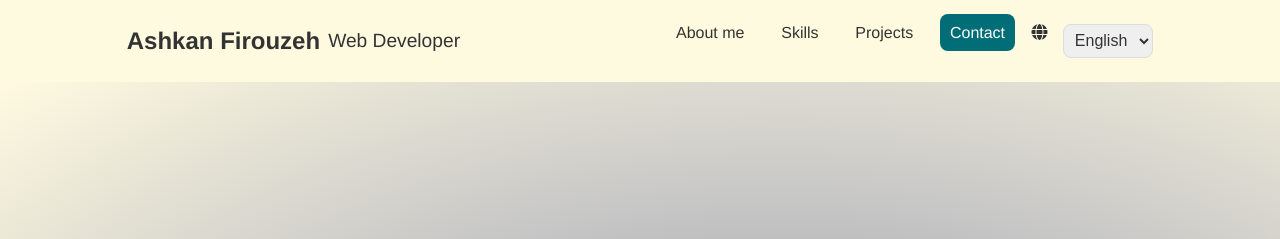
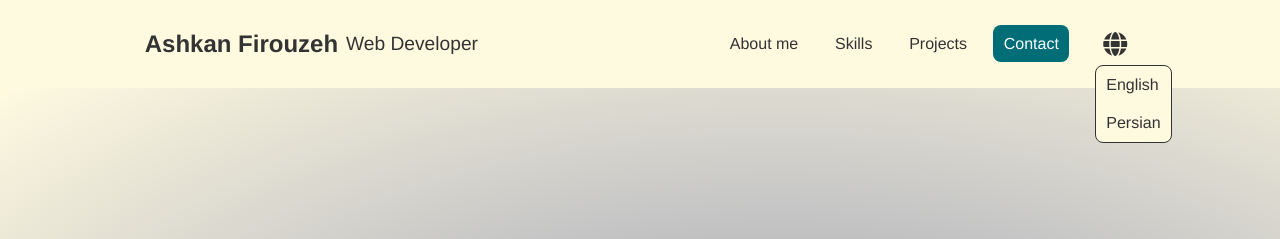
Before and after one commit to GhosTCoder20/My-Portfolio, a plain HTML site: page index.html in a window 1280 px wide. Shown: the top 239 px of the page. Drawn offline with Linux system fonts and the light colour scheme.

Commit message:
Some changes for language selector

```diff
--- a/Styles/Main.scss
+++ b/Styles/Main.scss
@@ -34,13 +34,16 @@ header {
       padding: 0;
       margin: 0;
       display: flex;
+      align-items: center;
       gap: $spacing-unit * 2;
-      #language {
-        padding: $spacing-unit * 0.8;
-        border-radius: 8px;
-        border: 1px solid $border-color;
-        color: $text-color;
-        font-size: 1rem;
+      z-index: 2;
+      .LanguageSelection {
+        display: flex;
+        align-items: center;
+        margin-left: 10px;
+        position: relative;
+        padding: $spacing-unit;
+        border-radius: 13px;
         cursor: pointer;
         transition: border-color $transition-duration $transition-ease,
           box-shadow $transition-duration $transition-ease;
@@ -48,8 +51,36 @@ header {
           border-color: $primary-color;
           box-shadow: $hover-shadow;
         }
+        i {
+          font-size: 1.5rem;
+          color: $text-color;
+        }
+        .lang-select {
+          list-style: none;
+          margin: 0;
+          padding: 0;
+          position: absolute;
+          top: 102%;
+          left: 0;
+          background-color: $background-color;
+          border-radius: 8px;
+          border: $text-color solid 1px;
+          li {
+            padding: 10px;
+            &:hover {
+              background-color: $primary-color;
+              color: $button-text-color;
+            }
+            &:nth-child(2){
+              border-radius: 0 0 8px 8px;
+            }
+            &:nth-child(1){
+              border-radius: 8px 8px 0 0;
+            }
+          }
+        }
       }
-      :nth-last-child(3) {
+      :nth-last-child(2) {
         a {
           background-color: $primary-color;
           padding: $spacing-unit * 1.3;
--- a/index.html
+++ b/index.html
@@ -25,11 +25,13 @@
             <a href="#projects" aria-label="Projects Section">Projects</a>
           </li>
           <li><a href="#contact" aria-label="Contact Section">Contact</a></li>
-          <label for="language"><i class="fa-solid fa-globe"></i></label>
-          <select name="language" id="language" aria-label="Select Language">
-            <option value="en">English</option>
-            <option value="per">Persian</option>
-          </select>
+          <div class="LanguageSelection">
+            <i class="fa-solid fa-globe"></i>
+            <ul class="lang-select">
+              <li>English</li>
+              <li>Persian</li>
+            </ul>
+          </div>
         </ul>
         <div class="brand">
           <h1>Ashkan Firouzeh</h1>
```
Also changed, not shown: Styles/Main.css, 1 other file.
